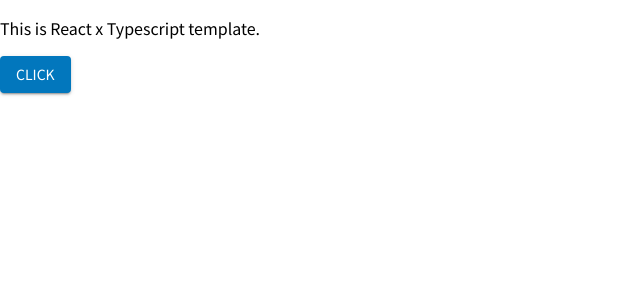
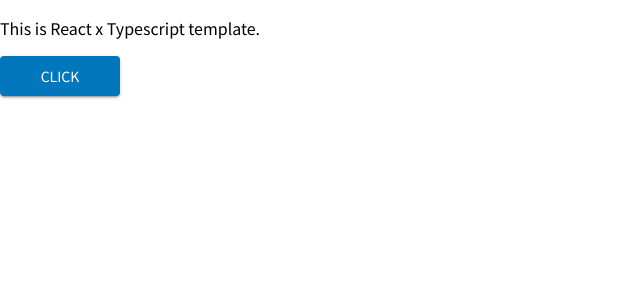
Before and after one commit to tocomi/react-typescript-boilerplate, a React (Create React App) app: page / in a window 1280 px wide. Shown: the top 300 px of the page, without its empty margins (0-640 px from the left). Built offline with nearby package versions, Linux system fonts and the light colour scheme.

Commit message:
feat: add loading animation

```diff
--- a/src/components/atoms/BaseButton.tsx
+++ b/src/components/atoms/BaseButton.tsx
@@ -1,25 +1,42 @@
-import { Button } from '@mui/material'
+import { Button, CircularProgress } from '@mui/material'
 import React from 'react'
+import styled from 'styled-components'
 
 export type BaseButtonProps = {
   label: string
   onClick: () => void
+  isLoading?: boolean
 } & React.ComponentProps<typeof Button>
 
 const BaseButton: React.VFC<BaseButtonProps> = ({
   label,
   onClick,
+  isLoading = false,
   type = 'button',
   variant = 'contained',
   color = 'primary',
   ...restProps
 }) => {
   return (
-    <Button onClick={onClick} type={type} variant={variant} color={color} {...restProps}>
-      {label}
-    </Button>
+    <StyledButton
+      onClick={onClick}
+      type={type}
+      variant={variant}
+      color={color}
+      disabled={isLoading}
+      {...restProps}
+    >
+      {isLoading ? <CircularProgress size={24} /> : <>{label}</>}
+    </StyledButton>
   )
 }
 
+const StyledButton = styled(Button)`
+  && {
+    height: 40px;
+    min-width: 120px;
+  }
+`
+
 const memorizedBaseButton = React.memo(BaseButton)
 export { memorizedBaseButton as BaseButton }
```
Also changed, not shown: 1 other file (tests, documents, lock files or other folders).
